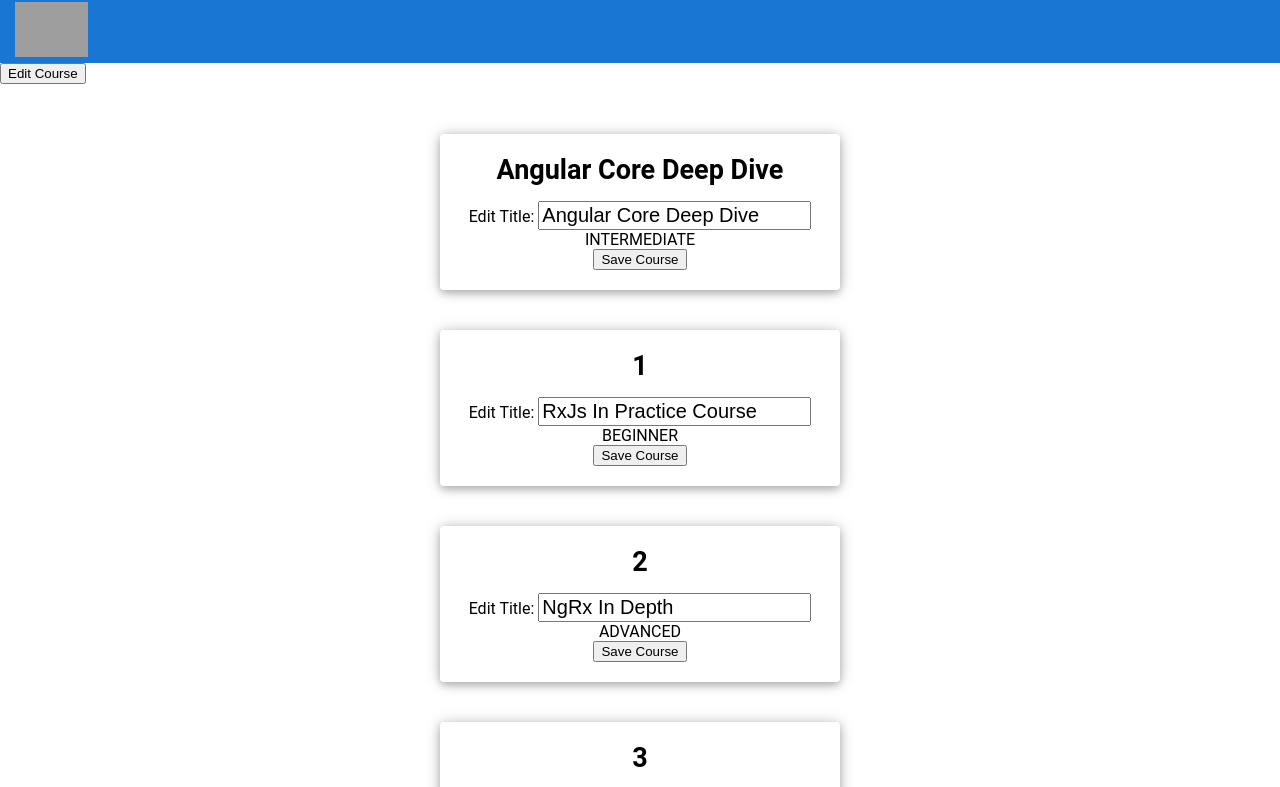
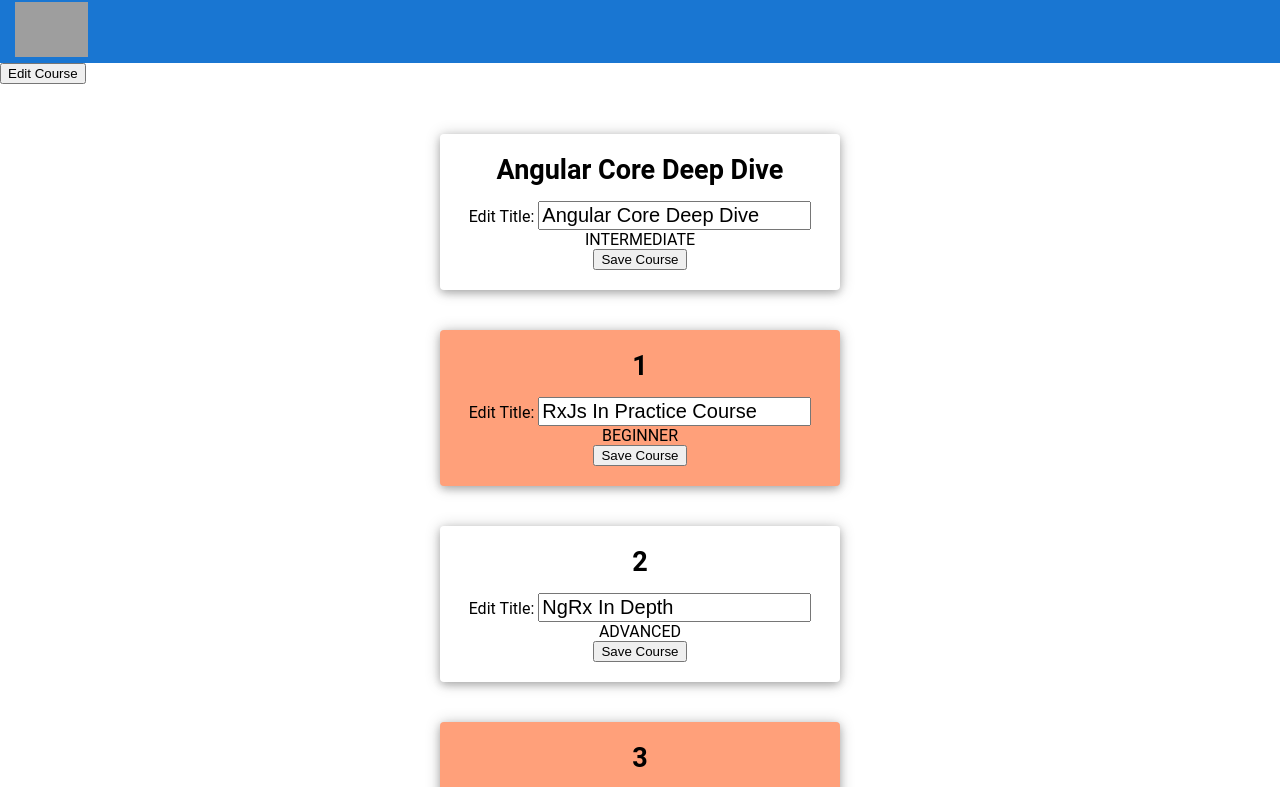
Before and after one commit to SvetlinGG/Angular-advanced, an Angular app in the folder client/: page / in a window 1280 px wide. Shown: the top 787 px of the page. Built offline with nearby package versions, Linux system fonts and the light colour scheme; grey boxes are pictures that could not be loaded.

Commit message:
use ngClass for styling

```diff
--- a/client/src/app/courses/course-card/course-card.component.html
+++ b/client/src/app/courses/course-card/course-card.component.html
@@ -1,5 +1,7 @@
 @if (course) {
-    <div class="course-card" #container>
+    <div class="course-card" #container
+      [ngClass]="cardClasses()">
+
       <div class="course-title">
         {{ cardIndex || '' + ' ' + course.description }}
       </div>
--- a/client/src/app/courses/course-card/course-card.component.ts
+++ b/client/src/app/courses/course-card/course-card.component.ts
@@ -1,11 +1,12 @@
 import { Attribute, Component, EventEmitter, Input, OnInit, Output } from '@angular/core';
 import { Course } from '../../model/course';
 import { CoursesService } from '../courses.service';
+import { NgClass } from '@angular/common';
 
 @Component({
   selector: 'app-course-card',
   standalone: true,
-  imports: [],
+  imports: [NgClass],
   templateUrl: './course-card.component.html',
   styleUrl: './course-card.component.css'
 })
@@ -40,4 +41,16 @@ export class CourseCardComponent implements OnInit {
     this.courseEmitter.emit({...this.course, description})
   }
 
+  cardClasses(){
+    if(this.course.category == 'BEGINNER'){
+      return 'beginner';
+    }
+  }
+
+  cardStyles(){
+    return {
+      'background-image': 'url(' + this.course.iconUrl +')'
+    }
+  }
+
 }
```
